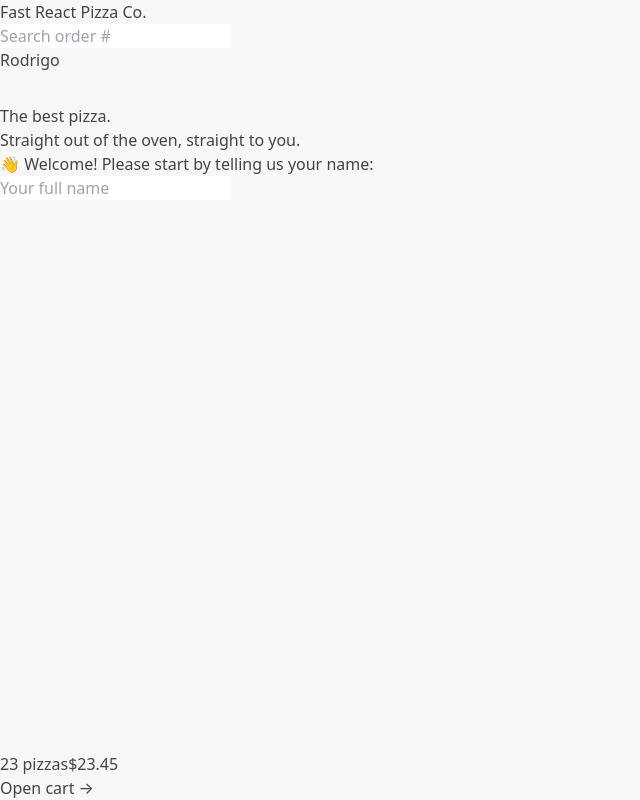
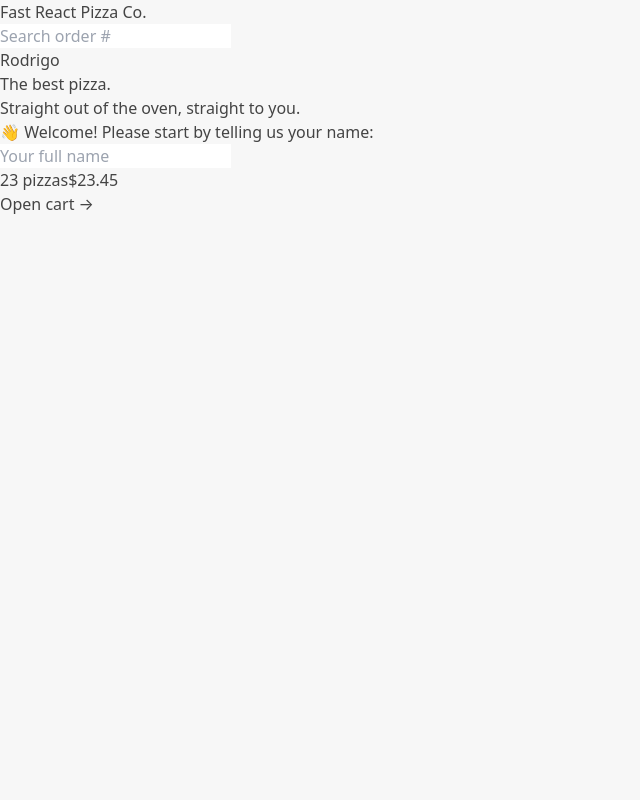
Before and after one commit to rodrigotfdev/pizzatailwind, a React (Vite) app: page / in a window 1280 px wide. Shown: the whole page, without its empty margins (0-640 px from the left). Built offline with nearby package versions, Linux system fonts and the light colour scheme.

Commit message:
Using flexbox and css grid

```diff
--- a/src/features/cart/CartOverview.jsx
+++ b/src/features/cart/CartOverview.jsx
@@ -2,12 +2,12 @@ import { Link } from "react-router-dom";
 
 function CartOverview() {
   return (
-    <div className="bg-stone-800  text-stone-200 uppercase p-4 sm:px-6 text-sm md:text-base">
+    <div className="bg-stone-800  text-stone-200 uppercase p-4 sm:px-6 text-sm md:text-base flex items-center justify-between">
       <p className="text-stone-300 sm:space-x-6 font-semibold space-x-4">
         <span>23 pizzas</span>
         <span>$23.45</span>
       </p>
-      <Link to='/cart'>Open cart &rarr;</Link>
+      <Link to="/cart">Open cart &rarr;</Link>
     </div>
   );
 }
--- a/src/features/user/Username.jsx
+++ b/src/features/user/Username.jsx
@@ -1,7 +1,5 @@
-import React from 'react'
+import React from "react";
 
 export default function Username() {
-  return (
-    <div className='text-sm font-semibold'>Rodrigo</div>
-  )
+  return <div className="hidden md:block text-sm font-semibold ">Rodrigo</div>;
 }
--- a/src/ui/AppLayout.jsx
+++ b/src/ui/AppLayout.jsx
@@ -9,13 +9,15 @@ export default function AppLayout() {
   const isLoading = navigation.state === "loading";
 
   return (
-    <div className="layout">
+    <div className="grid h-screen grid-rows-[auto_1fr_auto]">
       {isLoading && <Loader />}
 
       <Header />
-      <main>
-        <Outlet />
-      </main>
+      <div className="overflow-scroll">
+        <main className="max-w-3xl mx-auto">
+          <Outlet />
+        </main>
+      </div>
       <CartOverview />
     </div>
   );
--- a/src/ui/Header.jsx
+++ b/src/ui/Header.jsx
@@ -5,7 +5,7 @@ import Username from "../features/user/Username";
 
 export default function Header() {
   return (
-    <header className="bg-yellow-500 uppercase p-4 border-b-4 border-stone-200 sm:px-6">
+    <header className="bg-yellow-500 uppercase p-4 border-b-4 border-stone-200 sm:px-6 flex items-center justify-between">
       <Link to="/" className="tracking-widest">Fast React Pizza Co.</Link>
 
       <SearchOrder />
--- a/src/ui/Home.jsx
+++ b/src/ui/Home.jsx
@@ -2,8 +2,8 @@ import CreateUser from "../features/user/CreateUser";
 
 function Home() {
   return (
-    <div className="my-10 text-center sm:my-16">
-      <h1 className="text-xl font-semibold  mb-8">
+    <div className="my-10 text-center sm:my-16 px-4">
+      <h1 className="text-xl font-semibold mb-8 md:text-3xl">
         The best pizza.
         <br />
         <span className="text-yellow-500">
```
